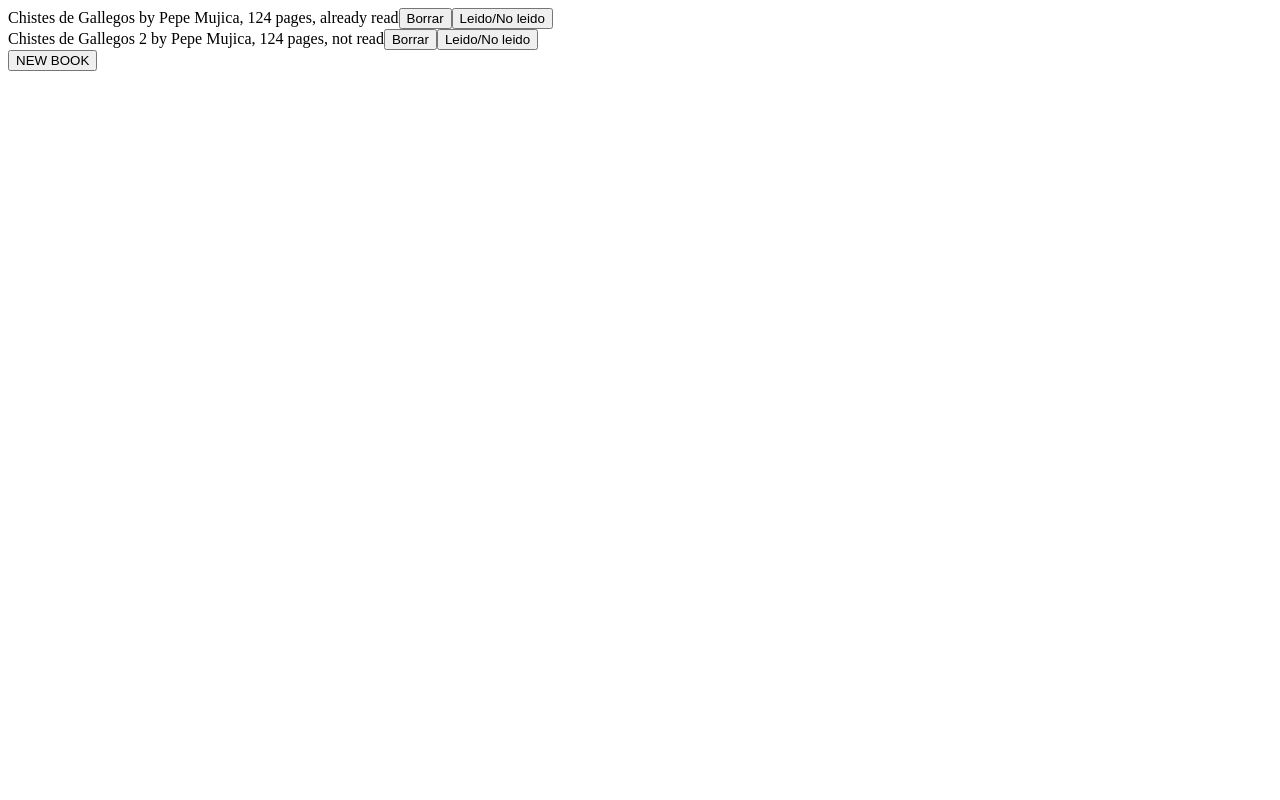
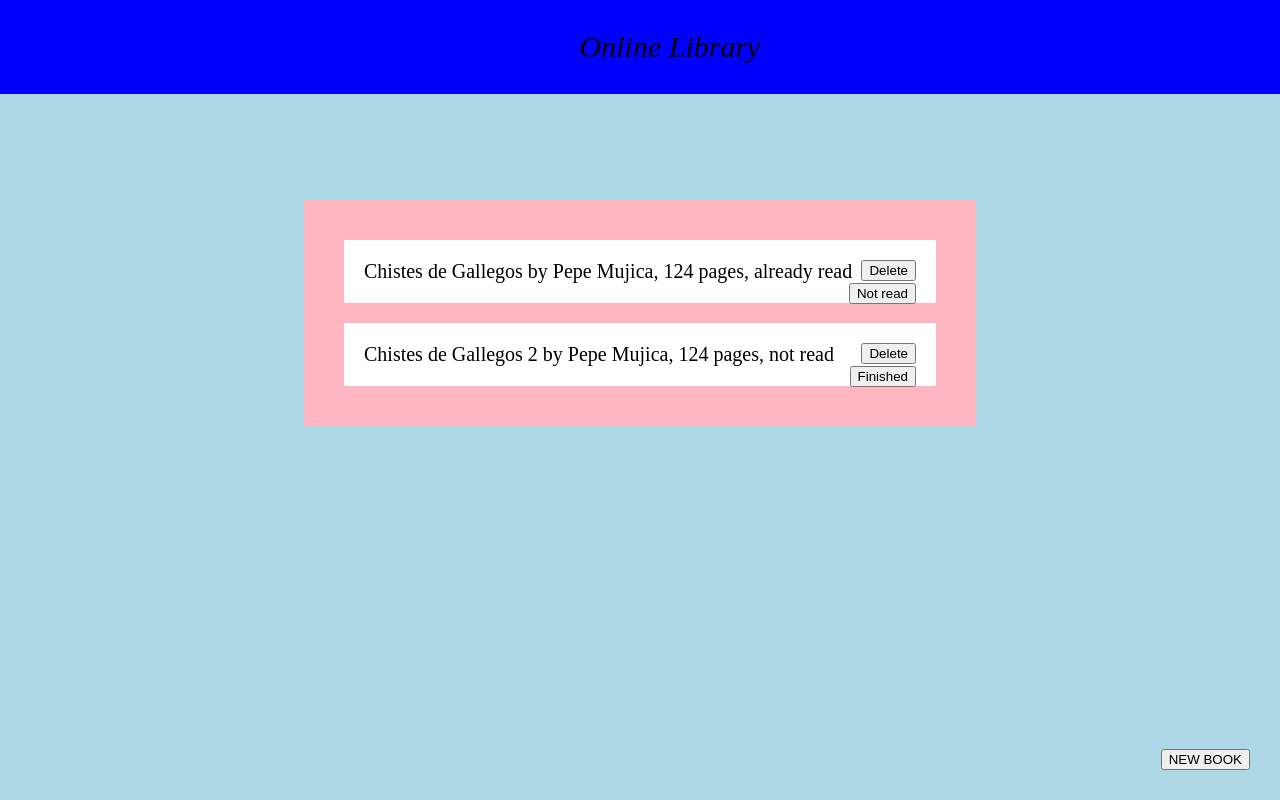
Before and after one commit to antelor/library-project, a plain HTML site: page index.html in a window 1280 px wide. Drawn offline with Linux system fonts and the light colour scheme.

Commit message:
css basico agregado

```diff
--- a/index.html
+++ b/index.html
@@ -7,6 +7,9 @@
     <meta charset="UTF-8"/>
 </head>
     <body>
+        <div class="title">
+            Online Library
+        </div>
         <div class="bookList">
         </div>
 
--- a/script.js
+++ b/script.js
@@ -30,14 +30,17 @@ function addBookToLibrary(title, author, pages, read) {
 
 function createBookDivBtns(book, bookDiv){
     let delBtn = document.createElement("button");
-    delBtn.innerHTML = "Borrar";
+    delBtn.innerHTML = "Delete";
+    delBtn.classList.add('bookBtn');
     delBtn.addEventListener("click", () => {
         bookDiv.remove();
     })
     bookDiv.appendChild(delBtn);
 
     let readBtn = document.createElement("button");
-    readBtn.innerHTML = "Leido/No leido";
+    if(book.read == 'already read')    readBtn.innerHTML = "Not read";
+    if(book.read == 'not read')    readBtn.innerHTML = "Finished";
+    readBtn.classList.add('bookBtn');
 
     readBtn.addEventListener("click", () => {
         book.toggleRead(bookDiv);
@@ -48,7 +51,7 @@ function createBookDivBtns(book, bookDiv){
 
 function createBookDiv(book, i){
     const bookDiv = document.createElement('div');
-    bookDiv.classList.add('book');
+    bookDiv.classList.add('bookDiv');
     bookDiv.textContent = book.info();
 
     createBookDivBtns(book, bookDiv);
--- a/styles.css
+++ b/styles.css
@@ -1,3 +1,57 @@
+:root{
+    box-sizing: border-box;
+}
+
+*,
+::before
+::after{
+    box-sizing: inherit;
+}
+
 .form-popup{
     display:none;
 }
+
+body{
+    background-color: lightblue;
+    font-size: 20px;
+}
+
+.bookList{
+    width:50%;
+    margin: 5em auto;
+    position: relative;
+    top:5em;
+    background-color: lightpink;
+    padding:1em;
+}
+
+.title{
+    width:100%;
+    margin:0;
+    padding:0;
+    background-color: blue;
+    position: fixed;
+    top: 0;
+    left: 0;
+    padding:1em;
+    font-size: 30px;
+    font-style: italic;
+    text-align: center;
+}
+
+.newBookBtn{
+    position: fixed;
+    bottom:30px;
+    right:30px;
+}
+
+.bookDiv{
+    background-color: white;
+    margin: 1em;
+    padding: 1em;
+}
+
+.bookBtn{
+    float:right;
+}
```
